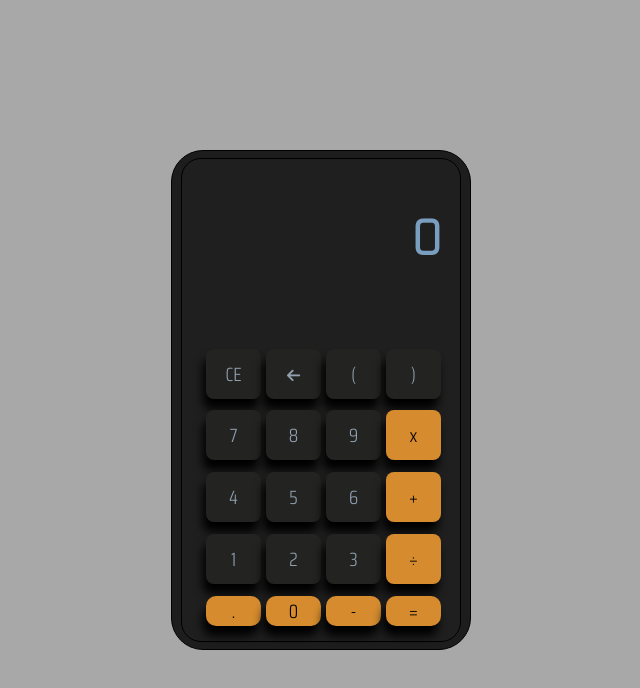
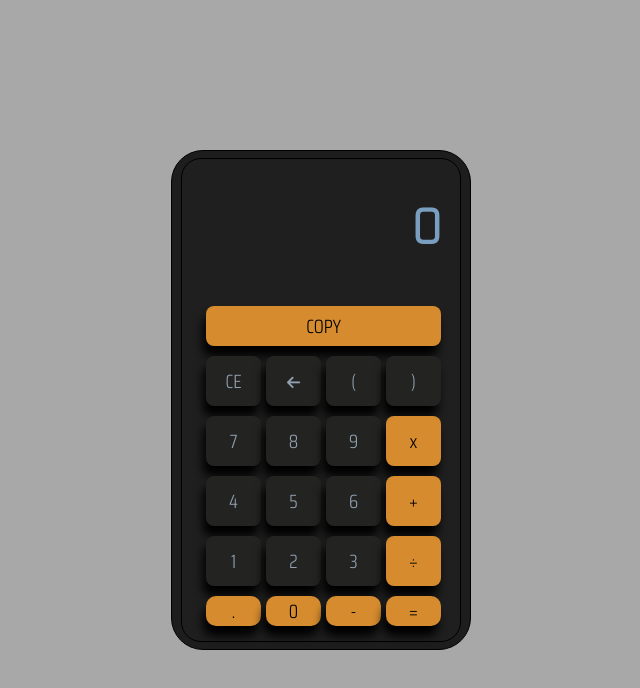
Before and after one commit to mcsordi/Calculator, a plain HTML site: page index.html in a window 1280 px wide. Shown: the whole page, without its empty margins (319-959 px from the left). Drawn offline with Linux system fonts and the light colour scheme.

Commit message:
implemented copy button

```diff
--- a/index.html
+++ b/index.html
@@ -13,6 +13,7 @@
         <div class="insidePart">
           <div class="display"><h1 id="result">0</h1></div>
           <div class="numbers">
+            <button id="copy" class="copy">COPY</button>
             <button id="clearResult">CE</button>
             <button id="backspace">
               <i class="fa-solid fa-arrow-left"></i>
--- a/script.js
+++ b/script.js
@@ -4,6 +4,7 @@ let allOperations = [...document.querySelectorAll(".operations")];
 let clearAll = document.getElementById("clearResult");
 let backspace = document.getElementById("backspace");
 let buttonEqual = document.getElementById("equal");
+let copyButton = document.getElementById("copy");
 
 const removeFontSize = () => {
   if (response.innerHTML == "Expressão mal formada") {
@@ -57,13 +58,13 @@ backspace.addEventListener("click", () => {
       numElements - 1
     );
   }
-  console.log(positionNumbers);
   if (
     positionNumbers == "+ " ||
     positionNumbers == "-" ||
     positionNumbers == "x " ||
     positionNumbers == "÷" ||
-    positionNumbers == "."
+    positionNumbers == "." ||
+    positionNumbers == 0
   ) {
     signal = true;
   }
@@ -87,4 +88,8 @@ buttonEqual.addEventListener("click", () => {
   }
 });
 
+copyButton.addEventListener("click", () => {
+  navigator.clipboard.writeText(response.innerHTML);
+});
+
 getElement(allNumbers);
--- a/style.css
+++ b/style.css
@@ -53,8 +53,8 @@ body {
   align-items: center;
   justify-content: center;
   width: 260px;
-  height: 60%;
-  margin-top: 30px;
+  height: 70%;
+  margin-bottom: 10px;
 }
 button {
   width: 55px;
@@ -101,3 +101,9 @@ h1 {
   background: #2e2e2e;
   border-radius: 5px;
 }
+.copy {
+  width: 235px;
+  height: 40px;
+  background-color: #d58b2e;
+  color: #000;
+}
```
